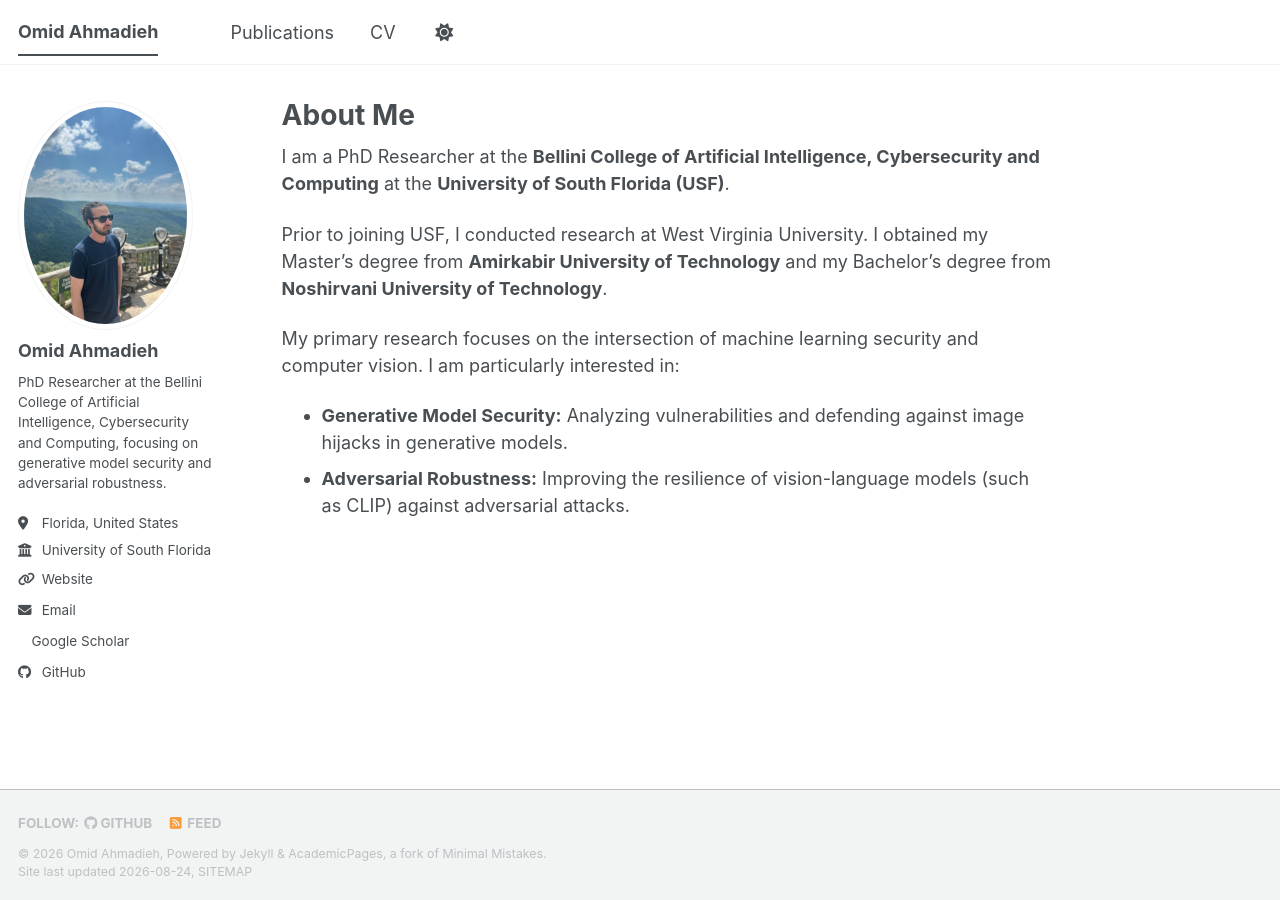
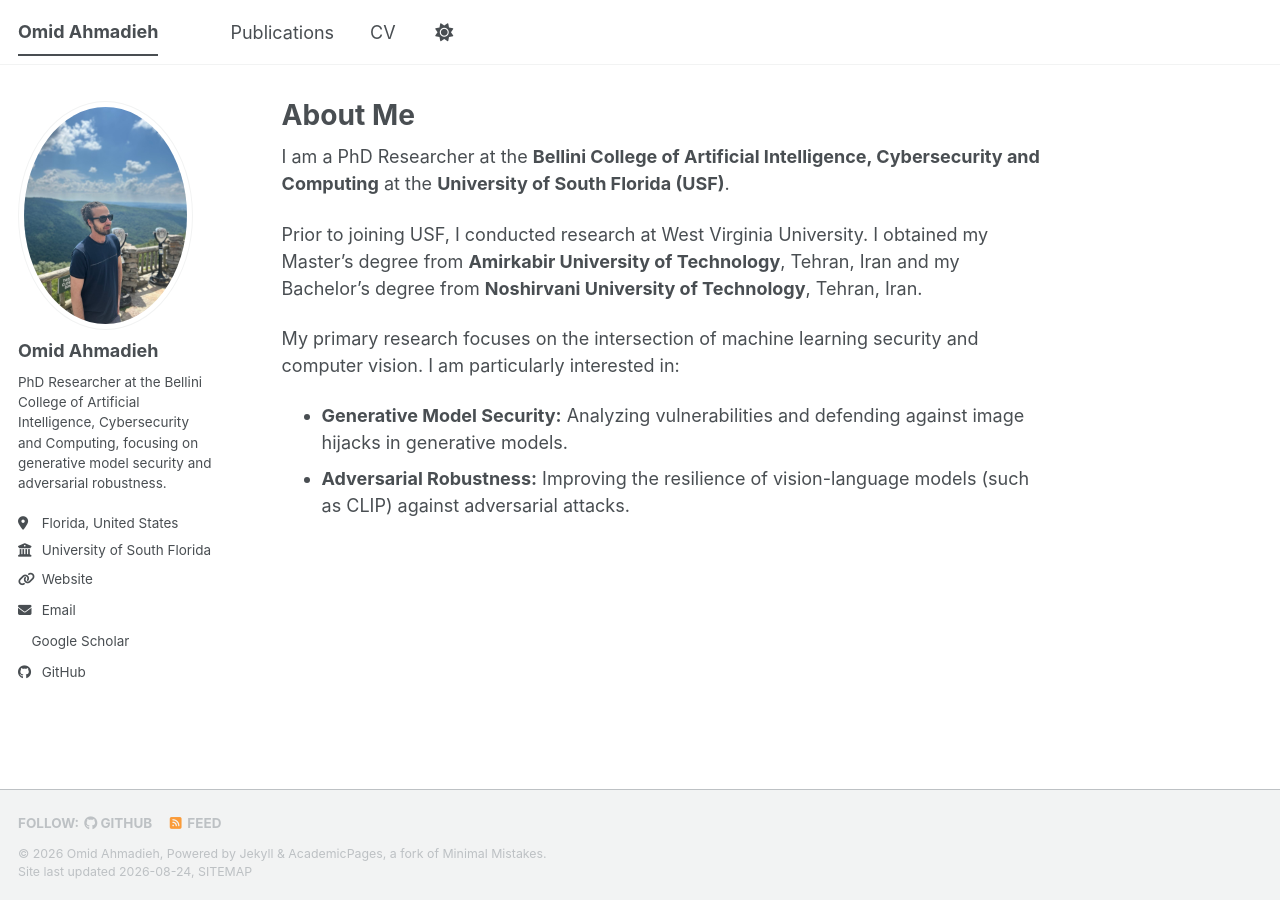
Before and after one commit to omid-ahmadieh/omid-ahmadieh.github.io, a Jekyll site: the page built from _pages/about.md, in a window 1280 px wide. Built offline with Jekyll 4.4.1, drawn with Linux system fonts in a browser that asks for light colours; a style sheet for code colours, icons or effects is not loaded.

Commit message:
Update about.md

```diff
--- a/_pages/about.md
+++ b/_pages/about.md
@@ -10,7 +10,7 @@ redirect_from:
 
 I am a PhD Researcher at the **Bellini College of Artificial Intelligence, Cybersecurity and Computing** at the **University of South Florida (USF)**.
 
-Prior to joining USF, I conducted research at West Virginia University. I obtained my Master's degree from **Amirkabir University of Technology** and my Bachelor's degree from **Noshirvani University of Technology**.
+Prior to joining USF, I conducted research at West Virginia University. I obtained my Master's degree from **Amirkabir University of Technology**, Tehran, Iran and my Bachelor's degree from **Noshirvani University of Technology**, Tehran, Iran.
 
 My primary research focuses on the intersection of machine learning security and computer vision. I am particularly interested in:
 * **Generative Model Security:** Analyzing vulnerabilities and defending against image hijacks in generative models.
```
